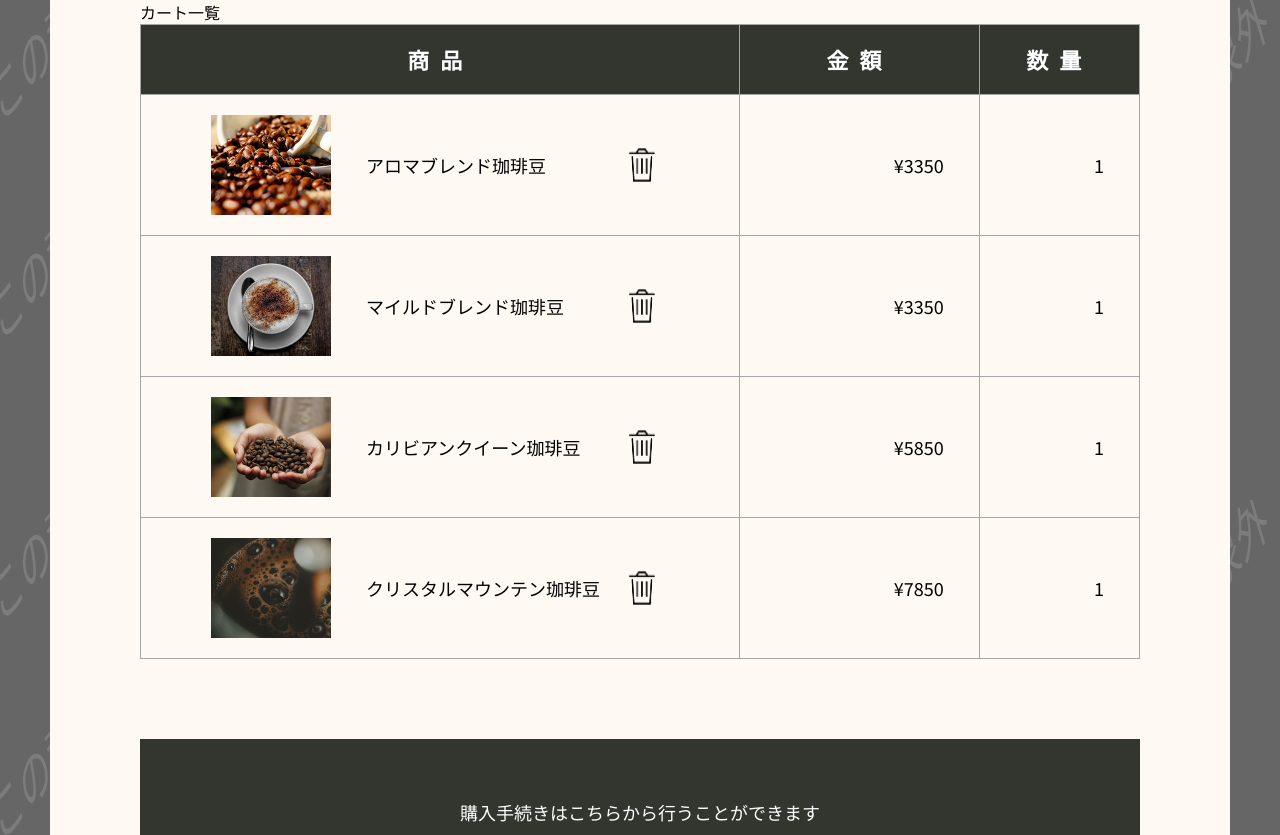
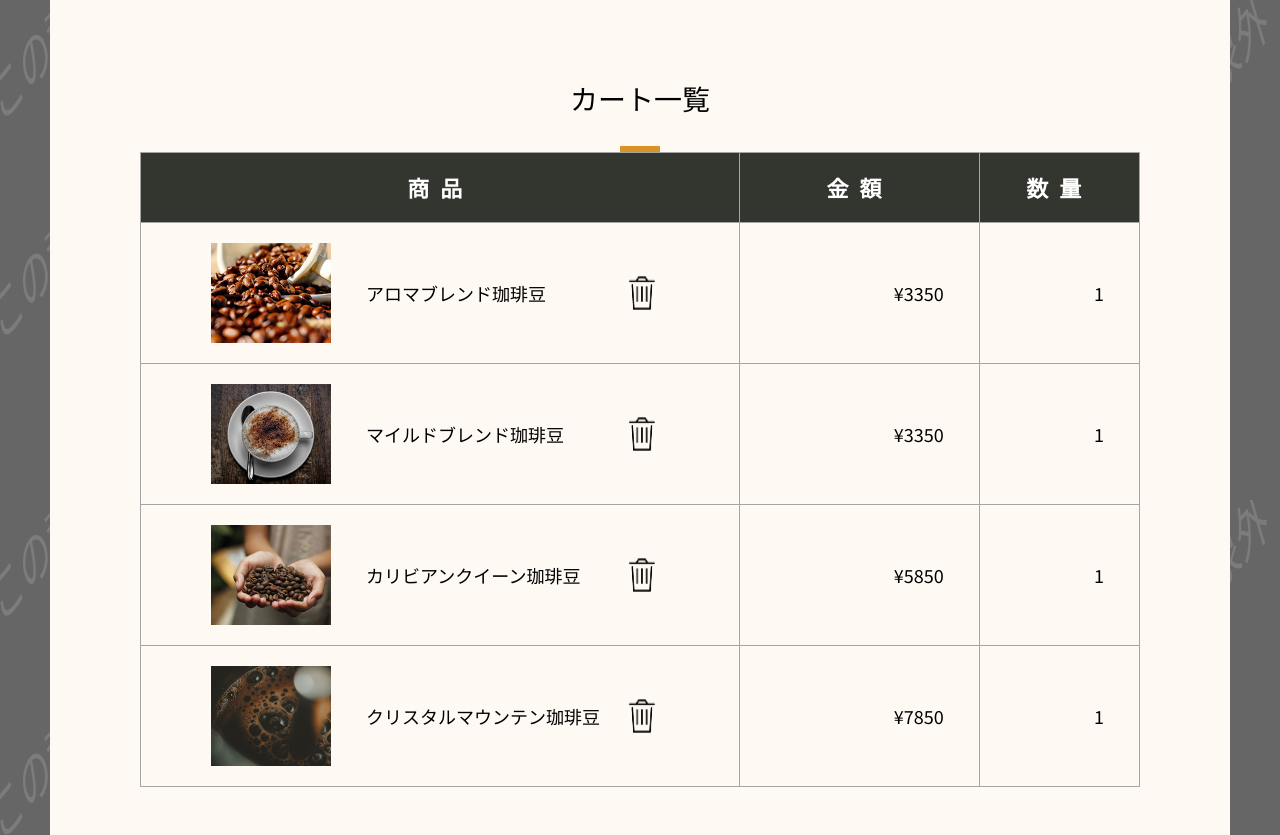
Before and after one commit to ComvaceDeveloper-Yazawa/comvace_supabase_platform, a Vue app: page /pc/assignment2 in a window 1280 px wide. Shown: the top 835 px of the page. Built offline with nearby package versions, Linux system fonts and the light colour scheme; a web font is replaced by a local one.

Commit message:
fix: build

```diff
--- a/src/views/html/pc/Ass2PC.vue
+++ b/src/views/html/pc/Ass2PC.vue
@@ -7,7 +7,7 @@ import PageBottomNav from "@/components/parts/PageBottomNav.vue";
   <div class="background-banner">
     <div class="pc-width">
       <div class="main-view">
-        <PageTitle :title="'カート一覧'" :isPc="true" />
+        <PageTitle :title="'カート一覧'" :type="'common'" :device="'pc'" />
         <TableView />
         <PageBottomNav
           :text="'購入手続きはこちらから行うことができます'"
--- a/src/views/html/sp/Ass2SP.vue
+++ b/src/views/html/sp/Ass2SP.vue
@@ -6,7 +6,7 @@ import PageBottomNavSP from "@/components/parts/PageBottomNavSP.vue";
 <template>
   <div class="outer background-banner">
     <div class="inner sp-width">
-      <PageTitle :title="'カート一覧'" :isPc="false" />
+      <PageTitle :title="'カート一覧'" :type="'common'" :device="'sp'" />
       <TableViewSP />
       <PageBottomNavSP
         :text="'購入手続きはこちらから行うことができます'"
--- a/src/views/html/sp/Ass4SP.vue
+++ b/src/views/html/sp/Ass4SP.vue
@@ -8,7 +8,7 @@ import NavigationModal from "@/components/modal/NavigationModal.vue";
   <div class="outer background-banner">
     <div class="sp-width">
       <div class="main-view">
-        <PageTitle :title="'購入手続き'" :isPc="false" />
+        <PageTitle :title="'購入手続き'" :type="'common'" :device="'sp'" />
         <PaymentSelect :isPc="false" />
         <PageBottomNavSP
           :text="'購入手続きはこちらから行うことができます'"
```
